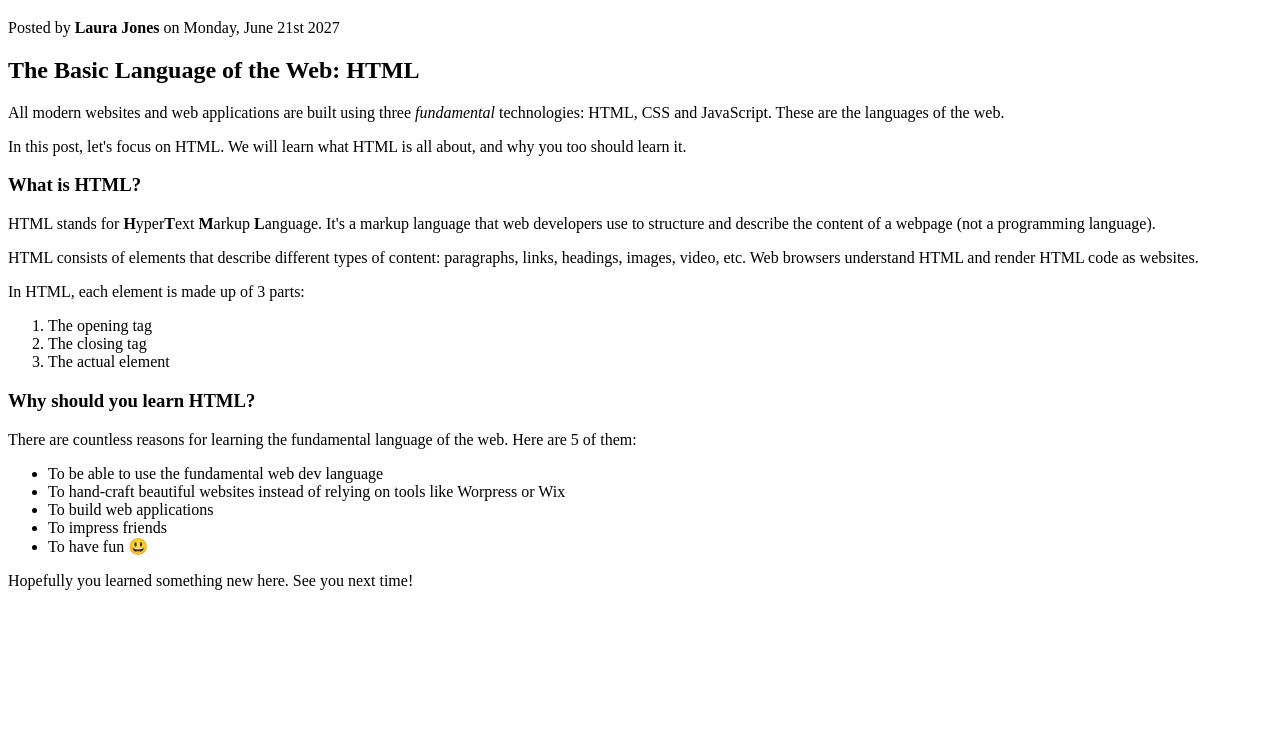
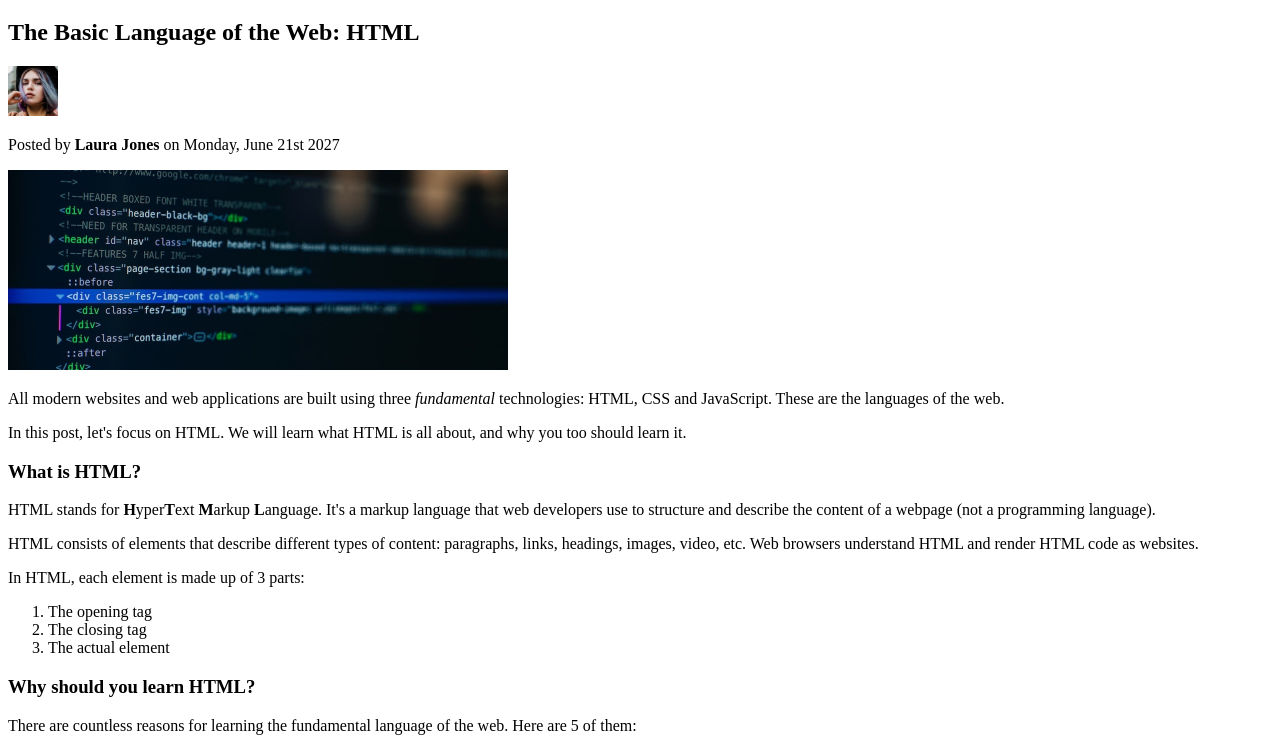
Before and after one commit to bayramhayri/html-css-course, a plain HTML site: page starter/02-HTML-Fundamentals/index.html in a window 1280 px wide. Shown: the part 62-800 px from the top of the page. Drawn offline with Linux system fonts and the light colour scheme.

Commit message:
Add image element

```diff
--- a/starter/02-HTML-Fundamentals/index.html
+++ b/starter/02-HTML-Fundamentals/index.html
@@ -1,6 +1,7 @@
 <!DOCTYPE html>
-<html>
+<html lang="en">
   <head>
+    <meta charset="UTF-8" />
     <title>The Basic Language of the Web: HTML</title>
   </head>
 
@@ -15,9 +16,25 @@
     -->
 
     <h1>📘 The Code Magazine</h1>
+
+    <h2>The Basic Language of the Web: HTML</h2>
+
+    <img
+      src="laura-jones.jpg"
+      alt="Headshot of Laura Jones"
+      width="50"
+      height="50"
+    />
+
     <p>Posted by <strong>Laura Jones</strong> on Monday, June 21st 2027</p>
 
-    <h2>The Basic Language of the Web: HTML</h2>
+    <img
+      src="post-img.jpg"
+      alt="HTML code on a screen"
+      width="500"
+      height="200"
+    />
+
     <p>
       All modern websites and web applications are built using three
       <em>fundamental</em>
```
